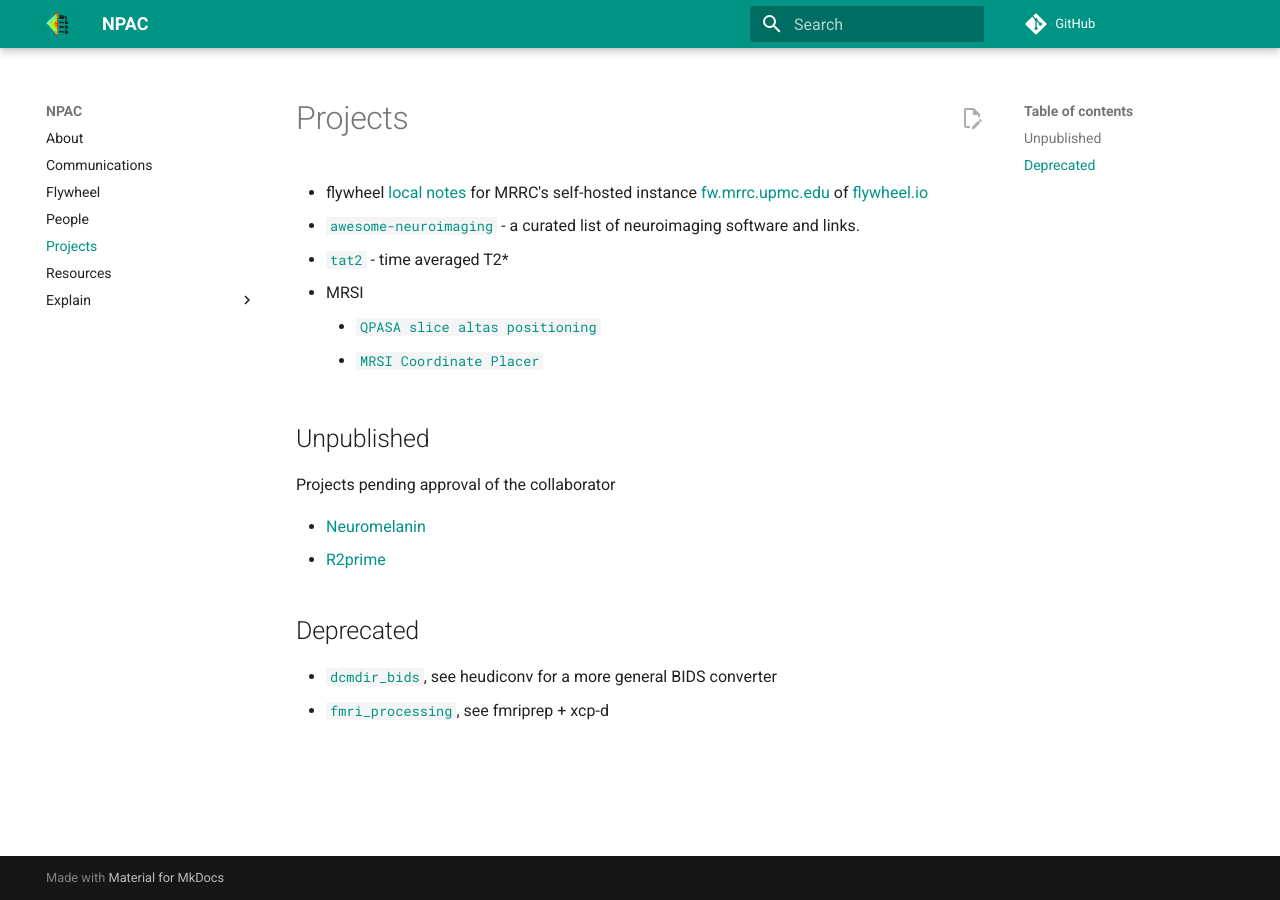
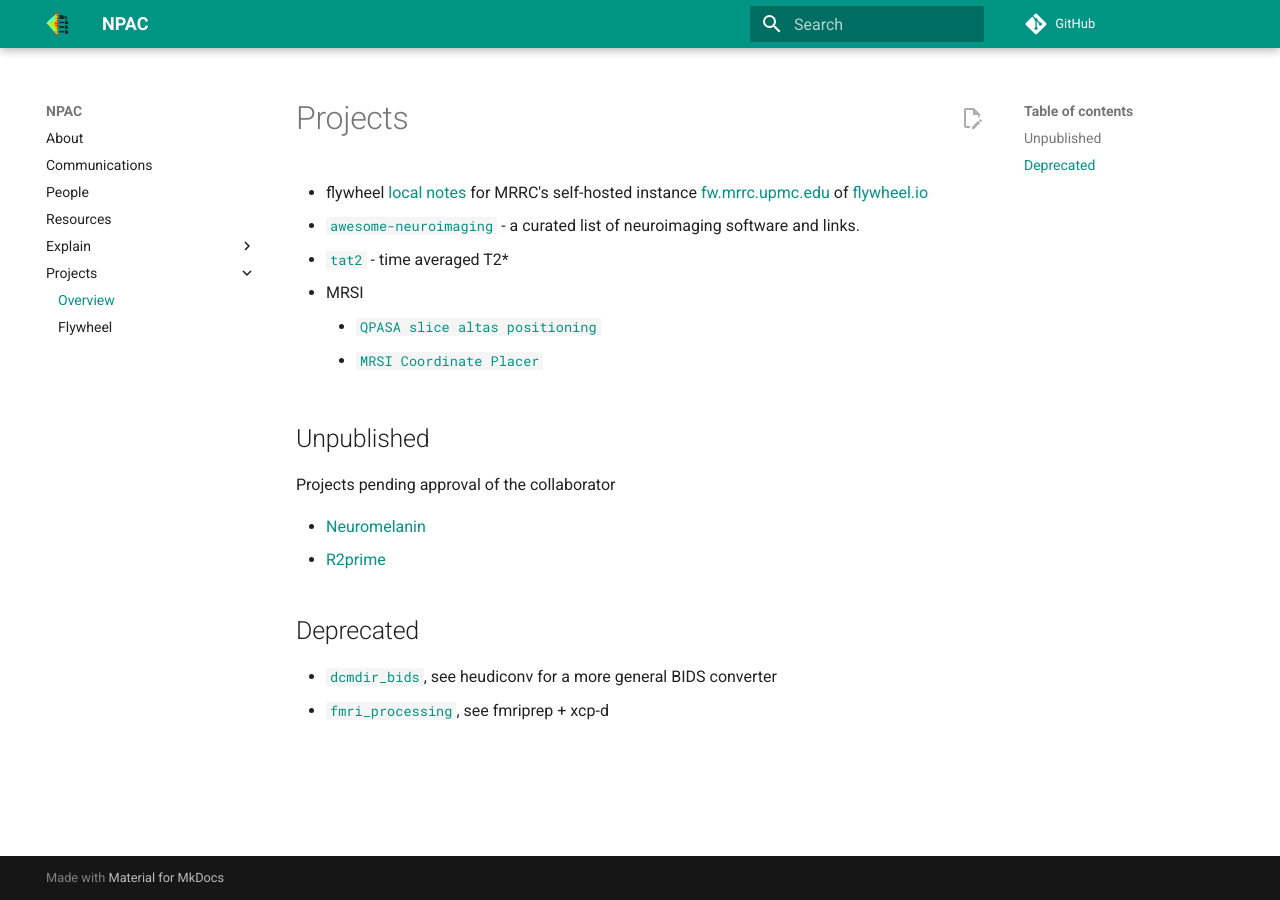
Before and after one commit to NPACore/NPACore.github.io, an MkDocs documentation site: the page built from docs/projects/index.md, in a window 1280 px wide. Built offline with MkDocs 1.6.1 and Material for MkDocs 9.7.7, drawn with Linux system fonts in a browser that asks for light colours; comment, search, counter and statistics services are not loaded.

Commit message:
🚚 nest flywheel within projects/

```diff
--- a/docs/flywheel.md
+++ b/docs/projects/flywheel.md
@@ -32,6 +32,6 @@ MRRC Flywheel admins need your primary/non-aliased case sensitive (likely all ca
 You can find or confirm your Pitt account name following https://authtest.flywheel.io using "University Credentials" for "University of Pittsburgh."
 After authenticating, the "Id Token" section's "email" field is the case sensitive email flywheel needs to give you access. Screenshots below.
 
-![account from https://authtest.flywheel.io](imgs/flywheel_authtest_email.png)
+![account from https://authtest.flywheel.io](../imgs/flywheel_authtest_email.png)
 
 <!-- also my profile in pitt -->
--- a/docs/projects.md
+++ b/docs/projects/index.md
@@ -1,6 +1,9 @@
+---
+title: Overview
+---
 # Projects
 
-* flywheel [local notes](../flywheel) for MRRC's self-hosted instance [fw.mrrc.upmc.edu](https://fw.mrrc.upmc.edu) of [flywheel.io](https://flywheel.io)
+* flywheel [local notes](flywheel) for MRRC's self-hosted instance [fw.mrrc.upmc.edu](https://fw.mrrc.upmc.edu) of [flywheel.io](https://flywheel.io)
 * [`awesome-neuroimaging`](https://github.com/NPACore/awesome-neuroimaging) - a curated list of neuroimaging software and links.
 * [`tat2`](//lncd.github.io/lncdtools/tat2/) - time averaged T2*
 * MRSI
```
